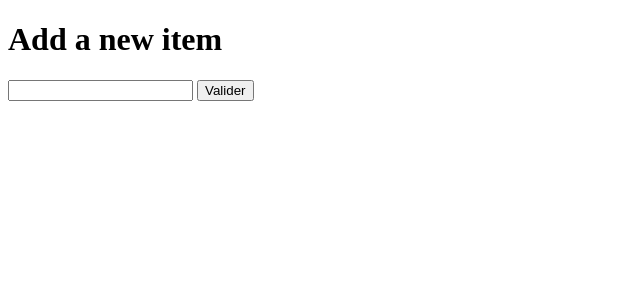
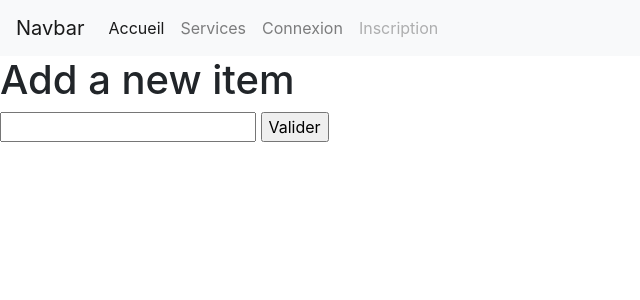
Before and after one commit to caroww/StrasHelp, a PHP site: template src/View/Item/add.html.twig in a window 1280 px wide. Shown: the top 300 px of the page, without its empty margins (0-640 px from the left). Run offline with PHP 8.4, Linux system fonts and the light colour scheme; the template is opened without the code that fills it, so the values that code supplies are empty; some libraries are stand-ins or nearby versions.

Commit message:
initialisation branch connexion

```diff
--- a/src/View/layout.html.twig
+++ b/src/View/layout.html.twig
@@ -10,11 +10,16 @@
     <link rel="stylesheet" href="/assets/css/style.css">
     {% block stylesheet %}{% endblock %}
     <link rel="icon" href="/assets/images/favicon.png">
+    <link rel="stylesheet" href="https://cdn.jsdelivr.net/npm/bootstrap@4.5.3/dist/css/bootstrap.min.css" integrity="sha384-TX8t27EcRE3e/ihU7zmQxVncDAy5uIKz4rEkgIXeMed4M0jlfIDPvg6uqKI2xXr2" crossorigin="anonymous">
 </head>
-
 <body>
 
+
+{% include './layout/_header.html.twig'%}
 {% block content %}{% endblock %}
 {% block javascript %}{% endblock %}
+
+<script src="https://code.jquery.com/jquery-3.5.1.slim.min.js" integrity="sha384-DfXdz2htPH0lsSSs5nCTpuj/zy4C+OGpamoFVy38MVBnE+IbbVYUew+OrCXaRkfj" crossorigin="anonymous"></script>
+<script src="https://cdn.jsdelivr.net/npm/bootstrap@4.5.3/dist/js/bootstrap.bundle.min.js" integrity="sha384-ho+j7jyWK8fNQe+A12Hb8AhRq26LrZ/JpcUGGOn+Y7RsweNrtN/tE3MoK7ZeZDyx" crossorigin="anonymous"></script>
 </body>
 </html>
--- /dev/null
+++ b/src/View/layout/_header.html.twig
@@ -0,0 +1,22 @@
+<nav class="navbar navbar-expand-lg navbar-light bg-light">
+  <a class="navbar-brand" href="#">Navbar</a>
+  <button class="navbar-toggler" type="button" data-toggle="collapse" data-target="#navbarNav" aria-controls="navbarNav" aria-expanded="false" aria-label="Toggle navigation">
+    <span class="navbar-toggler-icon"></span>
+  </button>
+  <div class="collapse navbar-collapse" id="navbarNav">
+    <ul class="navbar-nav">
+      <li class="nav-item active">
+        <a class="nav-link" href="#">Accueil <span class="sr-only">(current)</span></a>
+      </li>
+      <li class="nav-item">
+        <a class="nav-link" href="#">Services</a>
+      </li>
+      <li class="nav-item">
+        <a class="nav-link" href="/item/connexion">Connexion</a>
+      </li>
+      <li class="nav-item">
+        <a class="nav-link disabled" href="#" tabindex="-1" aria-disabled="true">Inscription</a>
+      </li>
+    </ul>
+  </div>
+</nav>
--- a/src/routing.php
+++ b/src/routing.php
@@ -14,6 +14,7 @@ $controller = 'App\Controller\\' . ucfirst($routeParts[0] ?? '') . 'Controller';
 $method = $routeParts[1] ?? '';
 $vars = array_slice($routeParts, 2);
 
+
 if (class_exists($controller) && method_exists(new $controller(), $method)) {
     echo call_user_func_array([new $controller(), $method], $vars);
 } else {
```
Also changed, not shown: composer.json (+6 -18 lines), src/Controller/ItemController.php (+9 -0 lines), src/View/Item/connexion.html.twig (added, +13 -0 lines), 1 other file.
